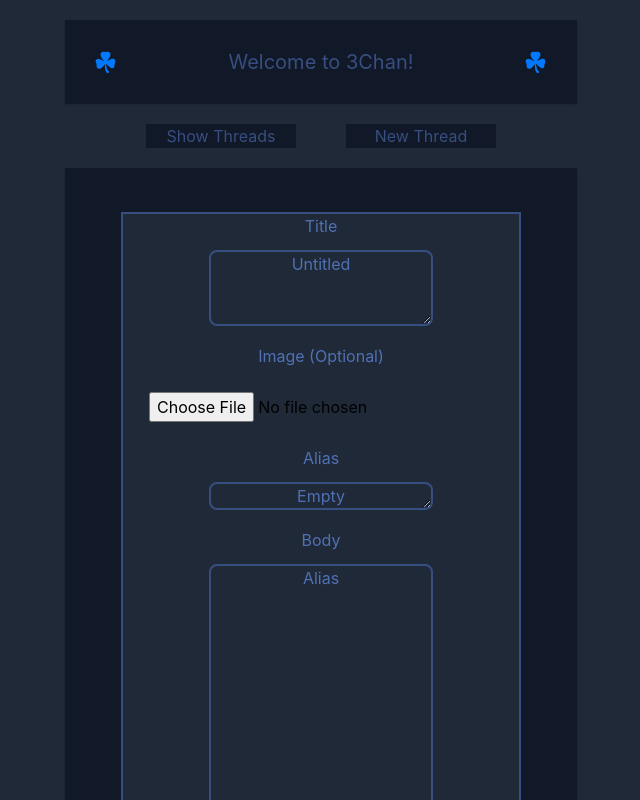
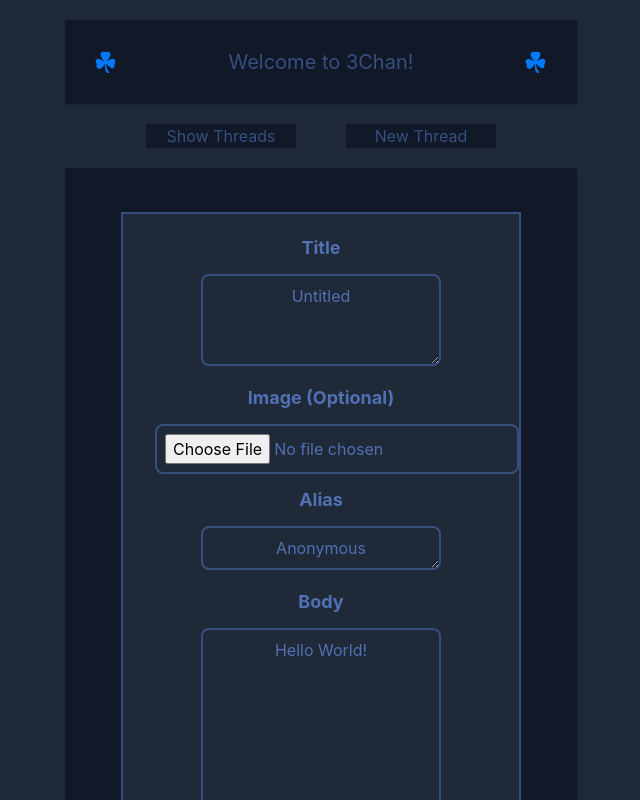
Before and after one commit to Pryyyce/3Chan, a React (Create React App) app in the folder frontend/: page /newThread in a window 1280 px wide. Shown: the top 800 px of the page, without its empty margins (319-959 px from the left). Built offline with nearby package versions, Linux system fonts and the light colour scheme.

Commit message:
Added max filesize upload and fixed padding for some elements

```diff
--- a/frontend/src/Thread.js
+++ b/frontend/src/Thread.js
@@ -111,7 +111,6 @@ export function Thread() {
               </div>
             )}
             <div className="text-left px-3  font-outline-2">
-              ->
               {comment.commenterName}
             </div>
             <div className="text-left mx-2 p-3 text-darkText">
--- a/frontend/src/Threads.js
+++ b/frontend/src/Threads.js
@@ -13,7 +13,12 @@ export function Threads() {
     getThreads();
   }, []);
 
-  function getImage(thread) {
+  function getThreadImage(thread) {
+
+    if (!thread) {
+      return <></>;
+    }
+
     if (thread.data) {
       const base64String = btoa(
         String.fromCharCode(...new Uint8Array(thread.data.data))
@@ -83,7 +88,7 @@ export function Threads() {
                   {thread.poster}:posted
                 </h1>
                 <div className="container bg-bGround mx-auto  max-w-[100px] p-1 m-2">
-                  {getImage(thread)}
+                  {getThreadImage(thread)}
                 </div>
                 <h1 className="text-[10px] text-darkText">{thread.title}</h1>
               </div>
--- a/frontend/src/newThread.js
+++ b/frontend/src/newThread.js
@@ -2,8 +2,8 @@ import { useEffect, useState } from "react";
 import { Link, useParams } from "react-router-dom";
 
 export function NewComment() {
-  const [contents, setContents] = useState("empty");
-  const [commenterName, setCommenterName] = useState("Alias");
+  const [contents, setContents] = useState("Hello world!");
+  const [commenterName, setCommenterName] = useState("Anonymous");
   const [isSubmitted, setIsSubmitted] = useState(false); // [isSubmitted, setIsSubmitted
   const [isPending, setIsPending] = useState(false);
   const thread_id = useParams().threadId;
@@ -28,26 +28,26 @@ export function NewComment() {
         className="bg-baseObj m-2 border-double border-2 border-darkText mx-auto my-7 max-w-[500px] "
         onSubmit={handleSubmit}
       >
-        <label className="text-lightText text-center ">Alias</label>
+        <label className="text-lightText text-center font-bold p-2 ">Alias</label>
         <br></br>
         <textarea
           type="text"
           rows="1"
-          className="m-3 rounded-lg border-2 border-darkText bg-baseObj  min-w-[350px] max-w-[400px] text-lightText text-center"
+          className="m-3 rounded-lg border-2 border-darkText bg-baseObj  min-w-[350px] max-w-[400px] text-lightText text-center p-2"
           value={commenterName}
-          defaultValue={"anonymous"}
+          defaultValue={"Anonymous"}
           onChange={(e) => setCommenterName(e.target.value)}
           required
         />
         <br></br>
-        <label className="text-lightText text-center">Body</label>
+        <label className="text-lightText text-center font-bold p-2">Body</label>
         <br></br>
         <textarea
           type="text"
           rows="2"
-          className="m-3  rounded-lg border-2 border-darkText bg-baseObj min-w-[350px] max-w-[400px] text-lightText text-center"
+          className="m-3  rounded-lg border-2 border-darkText bg-baseObj min-w-[350px] max-w-[400px] text-lightText text-center p-2"
           value={contents}
-          defaultValue={"this is some body text!"}
+          defaultValue={"Hello World!"}
           onChange={(e) => setContents(e.target.value)}
           required
         />
@@ -68,9 +68,10 @@ export function NewComment() {
     </div>
   );
 }
+
 export function NewReply() {
-  const [contents, setContents] = useState("empty");
-  const [commenterName, setCommenterName] = useState("Alias");
+  const [contents, setContents] = useState("Anonymous");
+  const [commenterName, setCommenterName] = useState("Hello World!");
   const [isSubmitted, setIsSubmitted] = useState(false); // [isSubmitted, setIsSubmitted
   const [isPending, setIsPending] = useState(false);
   const [replyToId, setReplyToId] = useState(""); // [comment, setComment
@@ -100,33 +101,32 @@ export function NewReply() {
         className="bg-baseObj m-2 border-double border-2 border-darkText mx-auto my-7 max-w-[500px] "
         onSubmit={handleSubmit}
       >
-        <label className="text-lightText text-center ">Reply to</label>
+        <label className="text-lightText text-center font-bold ">Reply to</label>
         <br></br>
 
         <label className="text-lightText text-center ">{replyToId}</label>
 
         <br></br>
-        <br></br>
-        <label className="text-lightText text-center ">Alias</label>
+        <label className="text-lightText text-center font-bold p-2 ">Alias</label>
         <br></br>
         <textarea
           type="text"
           rows="1"
-          className="m-3 rounded-lg border-2 border-darkText bg-baseObj  min-w-[350px] max-w-[400px] text-lightText text-center"
+          className="m-3 rounded-lg border-2 border-darkText bg-baseObj  min-w-[350px] max-w-[400px] text-lightText text-center p-2"
           value={commenterName}
-          defaultValue={"anonymous"}
+          defaultValue={"Anonymous"}
           onChange={(e) => setCommenterName(e.target.value)}
           required
         />
         <br></br>
-        <label className="text-lightText text-center">Body</label>
+        <label className="text-lightText text-center font-bold p-2">Body</label>
         <br></br>
         <textarea
           type="text"
           rows="2"
-          className="m-3  rounded-lg border-2 border-darkText bg-baseObj min-w-[350px] max-w-[400px] text-lightText text-center"
+          className="m-3  rounded-lg border-2 border-darkText bg-baseObj min-w-[350px] max-w-[400px] text-lightText text-center p-2"
           value={contents}
-          defaultValue={"this is some body text!"}
+          defaultValue={"Hello World!"}
           onChange={(e) => setContents(e.target.value)}
           required
         />
@@ -150,10 +150,29 @@ export function NewReply() {
 
 export function NewThread() {
   const [title, setTitle] = useState("Untitled");
-  const [contents, setContents] = useState("Alias");
-  const [poster, setPoster] = useState("Empty");
+  const [contents, setContents] = useState("Hello World!");
+  const [poster, setPoster] = useState("Anonymous");
   const [isSubmitted, setIsSubmitted] = useState(false); // [isSubmitted, setIsSubmitted
   const [isPending, setIsPending] = useState(false);
+  const [fileSizeError, setFileError] = useState(false);
+
+  const handleFileUpload = (e) => {
+    const file = e.target.files[0];
+    const fileExtension = file.type;
+    const acceptedFileExtensions = ["image/png", "image/jpeg"];
+    const maxSize = 1024 * 1024; // 1 MB
+
+    if (!acceptedFileExtensions.includes(fileExtension)) {
+      setFileError(true);
+      alert(" Invalid file type. Please upload a .png or .jpeg file.");
+    } else if (file.size > maxSize) {
+      setFileError(true);
+      alert("File size is too large. Please upload a file less than 1 MB.");
+    } else {
+      setFileError(false);
+      // Do something with the file
+    }
+  };
 
   const handleSubmit = (e) => {
     e.preventDefault();
@@ -185,52 +204,52 @@ export function NewThread() {
     <div className="container mx-auto bg-bGround max-w-lg  shadow border p-4 m-5 border-none text-center">
       <form
         encType="multipart/form-data"
-        className="bg-baseObj m-2 border-double border-2 border-darkText mx-auto my-7 max-w-[400px] "
+        className="bg-baseObj m-2 border-double border-2 border-darkText mx-auto my-7 max-w-[400px] p-5"
         onSubmit={handleSubmit}
       >
-        <label className="text-lightText text-center">Title</label>
+        <label className="text-lightText text-center font-bold text-lg">Title</label>
         <br></br>
         <textarea
           type="text"
           rows="3"
-          className=" rounded-lg m-3 border-2 border-darkText bg-baseObj text-lightText text-center"
+          className=" rounded-lg m-3 border-2 border-darkText bg-baseObj text-lightText text-center p-2"
           value={title}
           defaultValue={"Untitled"}
           onChange={(e) => setTitle(e.target.value)}
           required
         />
         <br></br>
-        <label className="text-lightText text-center">Image (Optional)</label>
+        <label className="text-lightText text-center font-bold text-lg">Image (Optional)</label>
         <br></br>
+        <input type="file" name="Image" accept="image/png, image/jpeg" className="m-3 rounded-lg border-2 border-darkText bg-baseObj text-lightText text-center p-2" onChange={(e) => handleFileUpload(e)}/>
         <br></br>
-        <input type="file" name="Image" />
-        <br></br>
-        <br></br>
-        <label className="text-lightText text-center">Alias</label>
+        {fileSizeError && <p className="m-3 bg-baseObj border-darkText text-center p-2" style={{ color: "red" }}>File size must be less than 1MB. Accepted formats: PNG, JPEG</p>}
+
+        <label className="text-lightText text-center font-bold text-lg">Alias</label>
         <br></br>
         <textarea
           type="text"
           rows="1"
-          className="m-3  rounded-lg border-2 border-darkText bg-baseObj text-lightText text-center"
+          className="m-3  rounded-lg border-2 border-darkText bg-baseObj text-lightText text-center p-2"
           value={poster}
-          defaultValue={"anonymous"}
+          defaultValue={"Anonymous"}
           onChange={(e) => setPoster(e.target.value)}
           required
         />
         <br></br>
-        <label className="text-lightText text-center">Body</label>
+        <label className="text-lightText text-center font-bold text-lg">Body</label>
         <br></br>
         <textarea
           type="text"
           rows="11"
-          className="m-3  rounded-lg border-2 border-darkText bg-baseObj text-lightText text-center"
+          className="m-3  rounded-lg border-2 border-darkText bg-baseObj text-lightText text-center p-2"
           value={contents}
-          defaultValue={"this is some body text!"}
+          defaultValue={"Hello World!"}
           onChange={(e) => setContents(e.target.value)}
           required
         />
         <br></br>
-        {!isPending && (
+        {!isPending && !fileSizeError && (
           <button className="bg-baseObj text-lightText text-center m-3 p-2 rounded-lg border-2 border-darkText">
             Submit
           </button>
```
